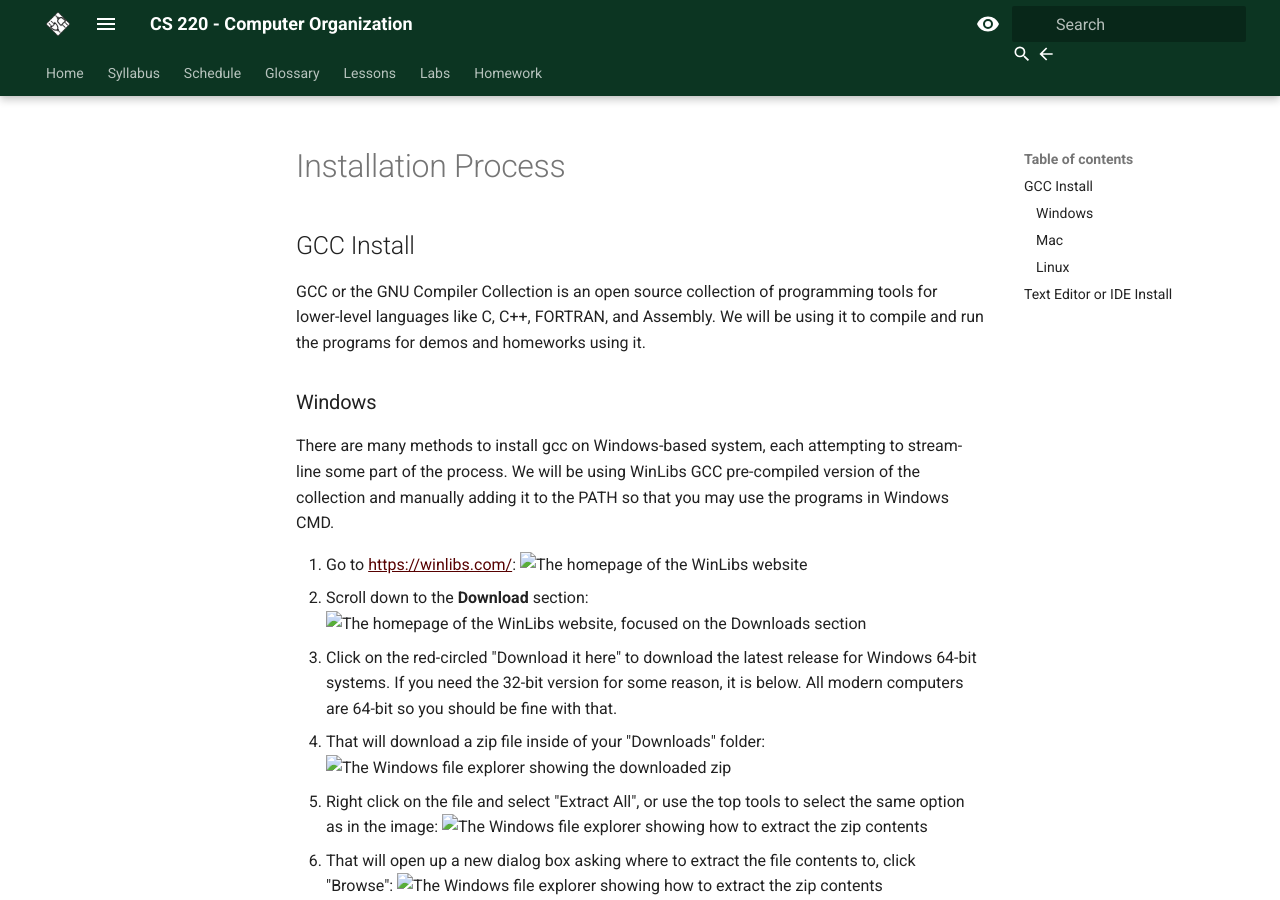
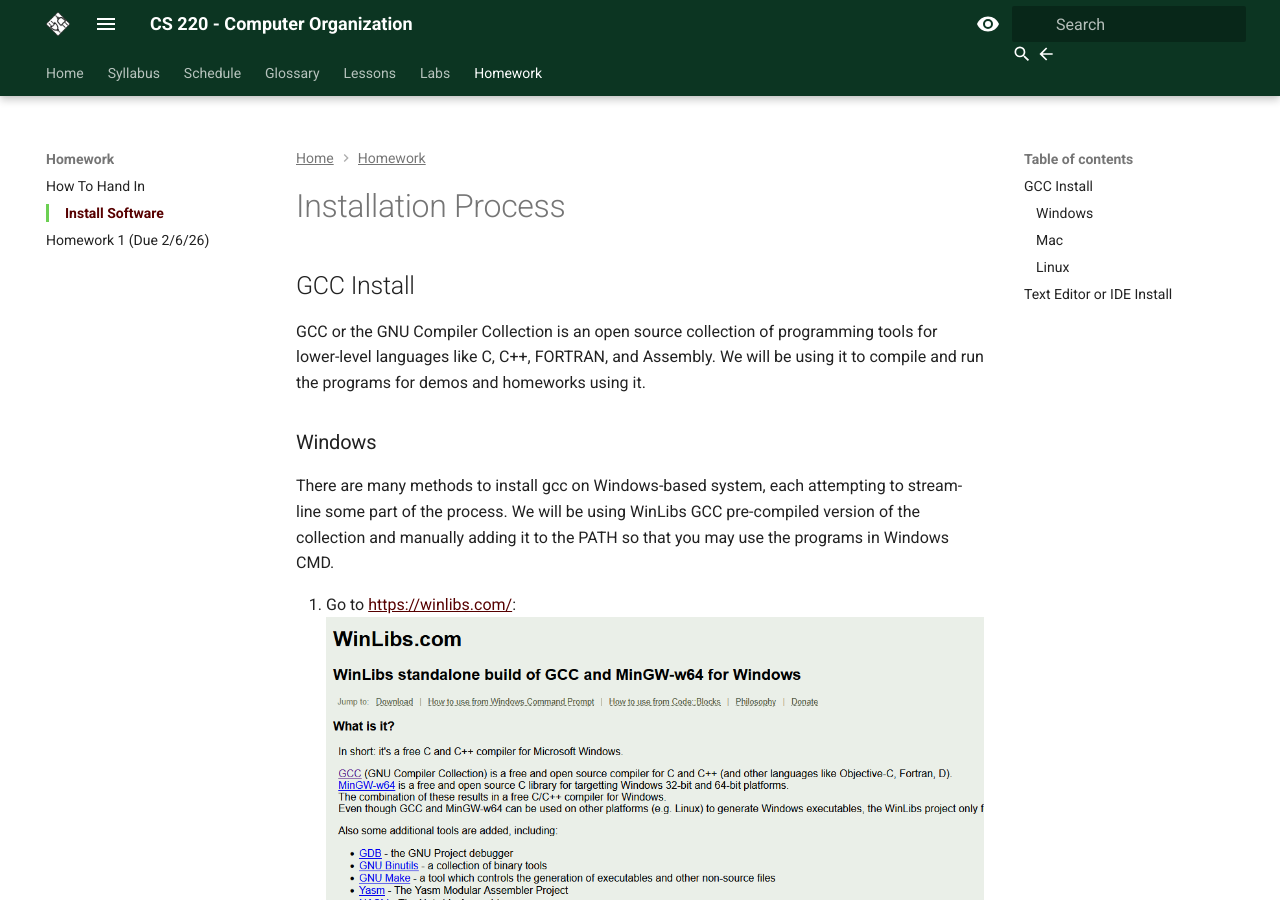
Before and after one commit to szwakoj/CS220, an MkDocs documentation site: the page built from docs/homework/gcc_install.md, in a window 1280 px wide and 900 px high. Built offline with MkDocs 1.6.1 and Material for MkDocs 9.7.7, drawn with Linux system fonts in a browser that asks for light colours.

Commit message:
Fixed png file extentions

```diff
--- a/mkdocs.yml
+++ b/mkdocs.yml
@@ -59,4 +59,5 @@
     - C Compilation: labs/c_compilation.md
   - Homework:
     - How To Hand In: homework/how_to_hand_in.md
+    - Install Software: homework/gcc_install.md
     - Homework 1 (Due 2/6/26): homework/1_c_review.md
```
Also changed, not shown: docs/img/win_install_1.png (renamed from docs/img/win_install_1.PNG), docs/img/win_install_10.png (renamed from docs/img/win_install_10.PNG), docs/img/win_install_11.png (renamed from docs/img/win_install_11.PNG), docs/img/win_install_12.png (renamed from docs/img/win_install_12.PNG), docs/img/win_install_2.png (renamed from docs/img/win_install_2.PNG), docs/img/win_install_3.png (renamed from docs/img/win_install_3.PNG), docs/img/win_install_4.png (renamed from docs/img/win_install_4.PNG), docs/img/win_install_5.png (renamed from docs/img/win_install_5.PNG), docs/img/win_install_6.png (renamed from docs/img/win_install_6.PNG), docs/img/win_install_7.png (renamed from docs/img/win_install_7.PNG), docs/img/win_install_8.png (renamed from docs/img/win_install_8.PNG), docs/img/win_install_9.png (renamed from docs/img/win_install_9.PNG).
